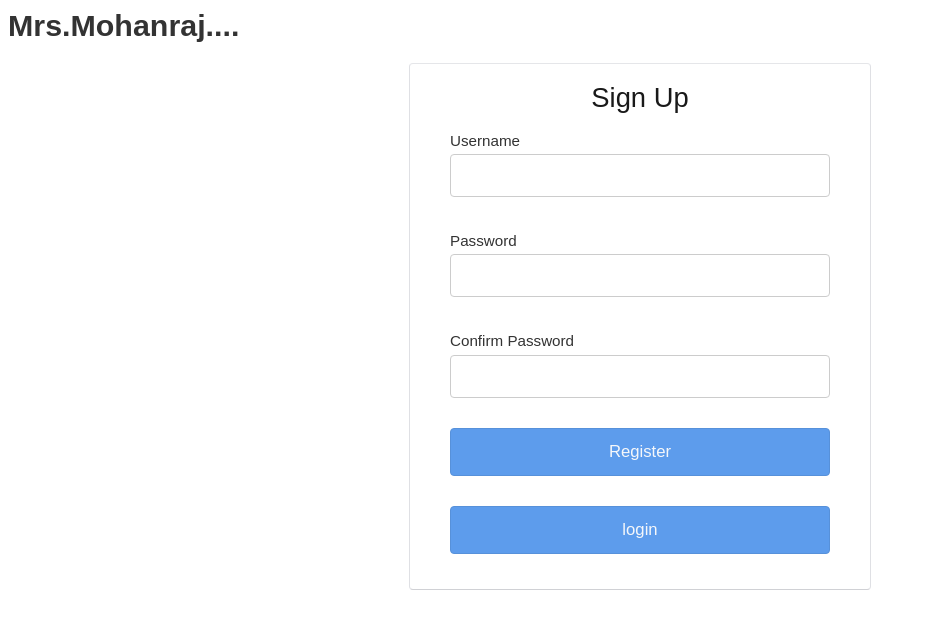
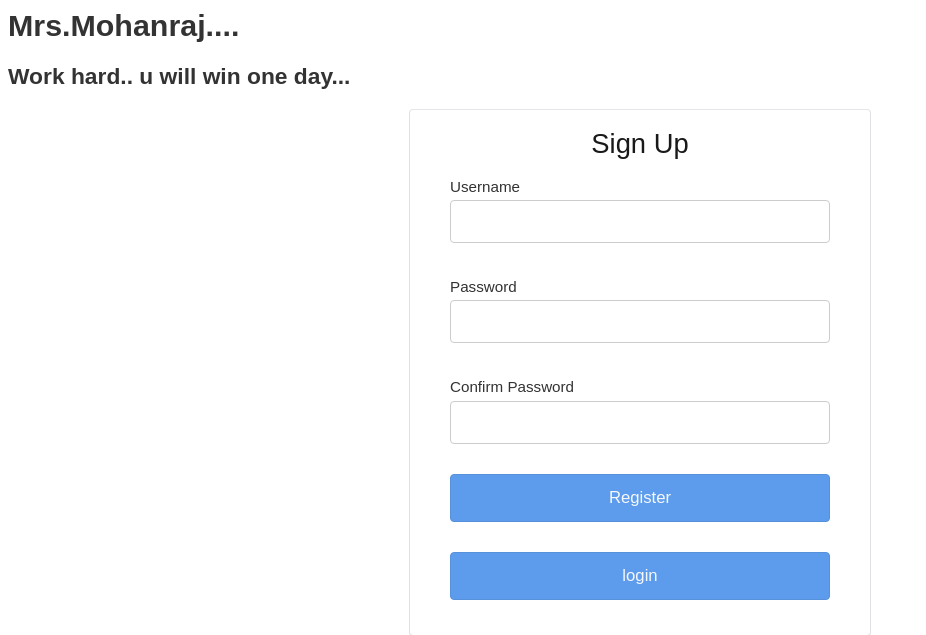
Before and after one commit to Preti14/chat, a PHP site: page /chat/ in a window 1280 px wide. Shown: the top 635 px of the page, without its empty margins (0-926 px from the left). Run offline with PHP 8.4, Linux system fonts and the light colour scheme.

Commit message:
Testing with production pipeline

```diff
--- a/index.php
+++ b/index.php
@@ -63,6 +63,7 @@ if (! empty($_POST["register-user"])) {
 </head>
 <body>
 <h1>Mrs.Mohanraj....</h1>
+<h2>Work hard.. u will win one day...</h2>
     <form name="frmRegistration" method="post" action="">
         <div class="demo-table">
         <div class="form-head">Sign Up</div>
```
